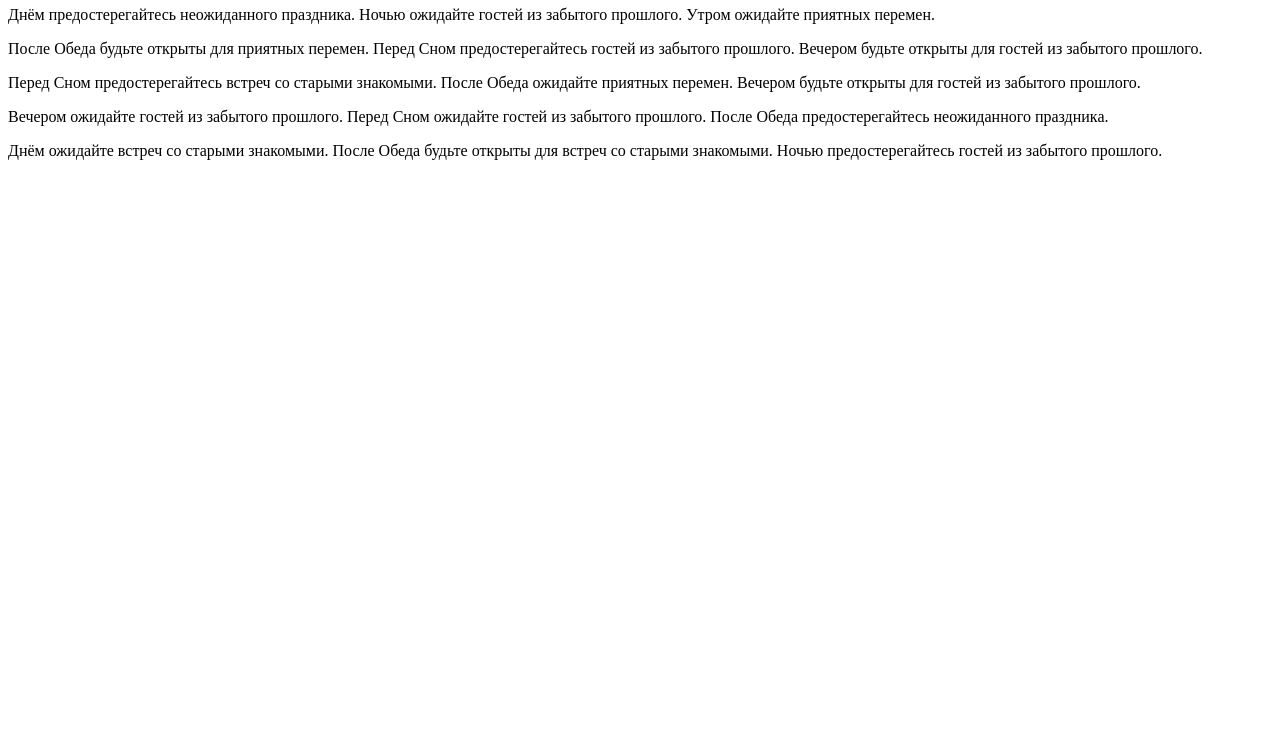
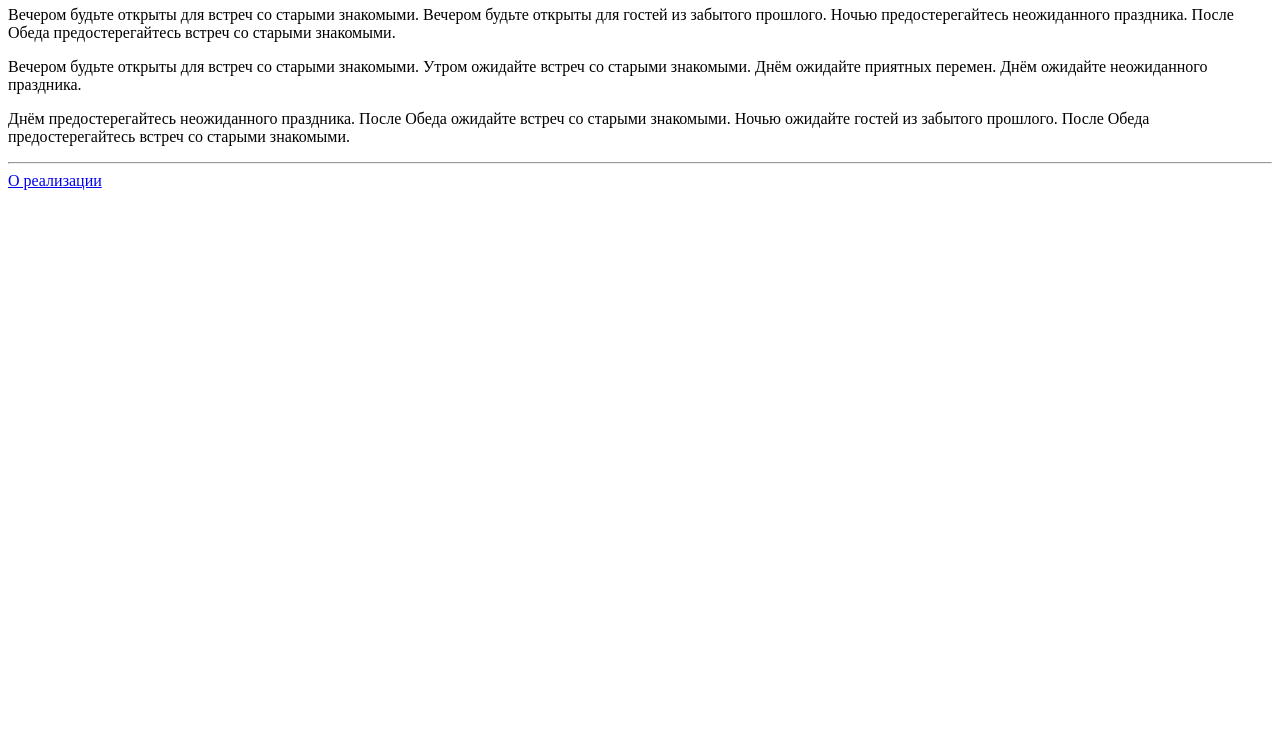
Before and after one commit to Genusor/pyweb-m3-hw, a plain HTML site: page index.html in a window 1280 px wide. Shown: the part 60-800 px from the top of the page. Drawn offline with Linux system fonts and the light colour scheme.

Commit message:
add about.html, zoidac.jpg, change index.html

```diff
--- a/index.html
+++ b/index.html
@@ -1,2 +1,2 @@
 <html><head><meta charset='utf-8'>
-     <title>Гороскоп на сегодня</title></head><body><h1>Что день 2019-03-06 готовит</h1><p>Днём предостерегайтесь неожиданного праздника. Ночью ожидайте гостей из забытого прошлого. Утром ожидайте приятных перемен.</p><p>После Обеда будьте открыты для приятных перемен. Перед Сном предостерегайтесь гостей из забытого прошлого. Вечером будьте открыты для гостей из забытого прошлого.</p><p>Перед Сном предостерегайтесь встреч со старыми знакомыми. После Обеда ожидайте приятных перемен. Вечером будьте открыты для гостей из забытого прошлого.</p><p>Вечером ожидайте гостей из забытого прошлого. Перед Сном ожидайте гостей из забытого прошлого. После Обеда предостерегайтесь неожиданного праздника.</p><p>Днём ожидайте встреч со старыми знакомыми. После Обеда будьте открыты для встреч со старыми знакомыми. Ночью предостерегайтесь гостей из забытого прошлого.</p></body></html>
+     <title>Гороскоп на сегодня</title></head><body><h1>Ваши предсказания на 2019-03-08</h1><p>Вечером будьте открыты для встреч со старыми знакомыми. Вечером будьте открыты для гостей из забытого прошлого. Ночью предостерегайтесь неожиданного праздника. После Обеда предостерегайтесь встреч со старыми знакомыми.</p><p>Вечером будьте открыты для встреч со старыми знакомыми. Утром ожидайте встреч со старыми знакомыми. Днём ожидайте приятных перемен. Днём ожидайте неожиданного праздника.</p><p>Днём предостерегайтесь неожиданного праздника. После Обеда ожидайте встреч со старыми знакомыми. Ночью ожидайте гостей из забытого прошлого. После Обеда предостерегайтесь встреч со старыми знакомыми.</p><hr><a href="about.html">О реализации</a></body></html>
```
Also changed, not shown: about.html (added, +2 -0 lines), zodiac.jpg (added).
